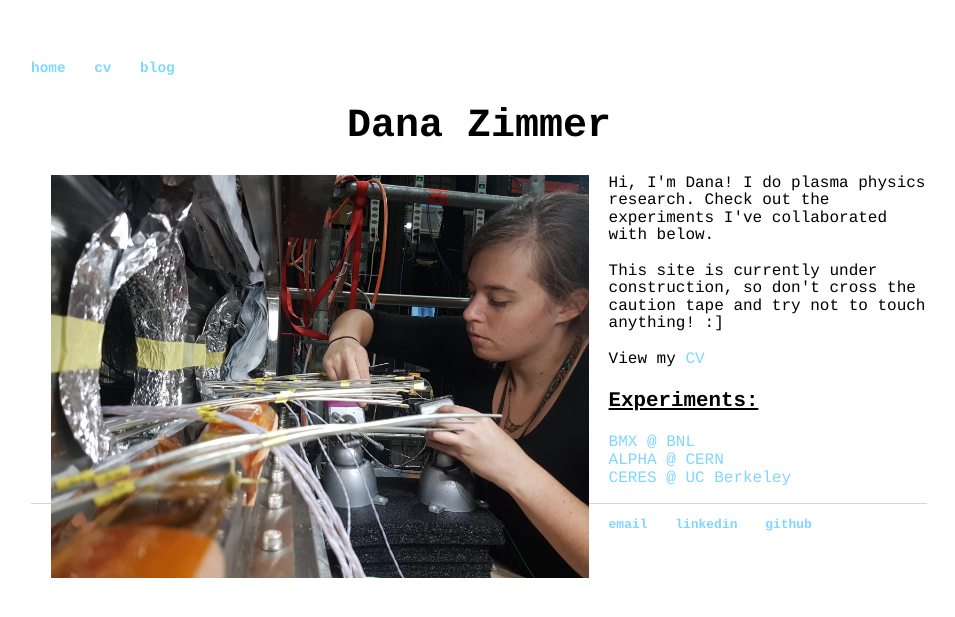
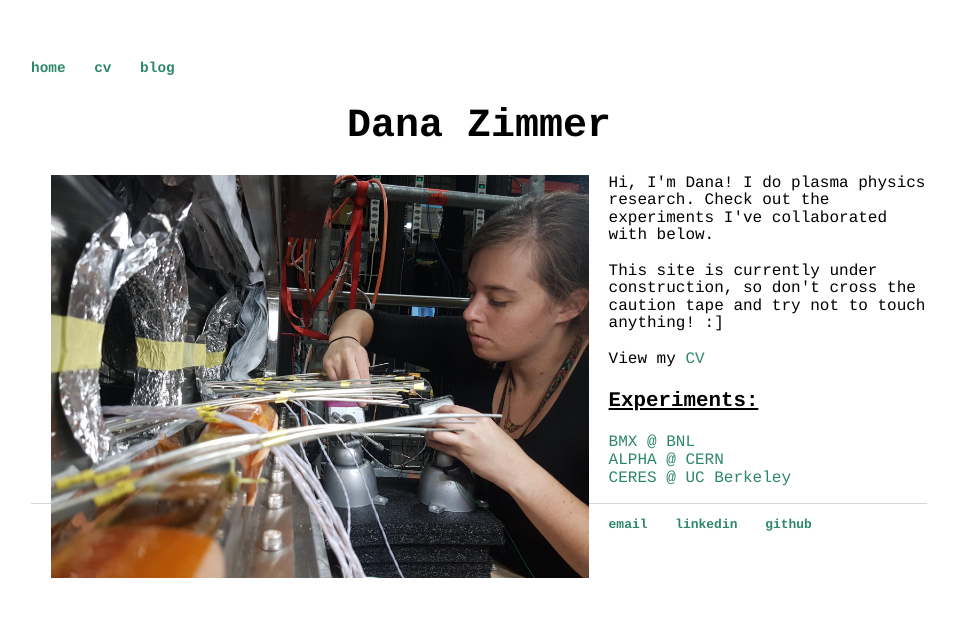
Before and after one commit to xyzim/xyzim.github.io, a Jekyll site: the page built from index.html, in a window 1280 px wide. Shown: the top 617 px of the page, without its empty margins (161-1116 px from the left). Built offline with Jekyll 4.4.1, drawn with Linux system fonts in a browser that asks for light colours.

Commit message:
changed link color darker

```diff
--- a/css/main.css
+++ b/css/main.css
@@ -19,7 +19,7 @@ nav ul li, footer ul li {
 }
 a {
     text-decoration: none;
-    color: #7fd7ff;
+    color: #2D8867;
 }
 a:hover {
     text-decoration: underline;
```
